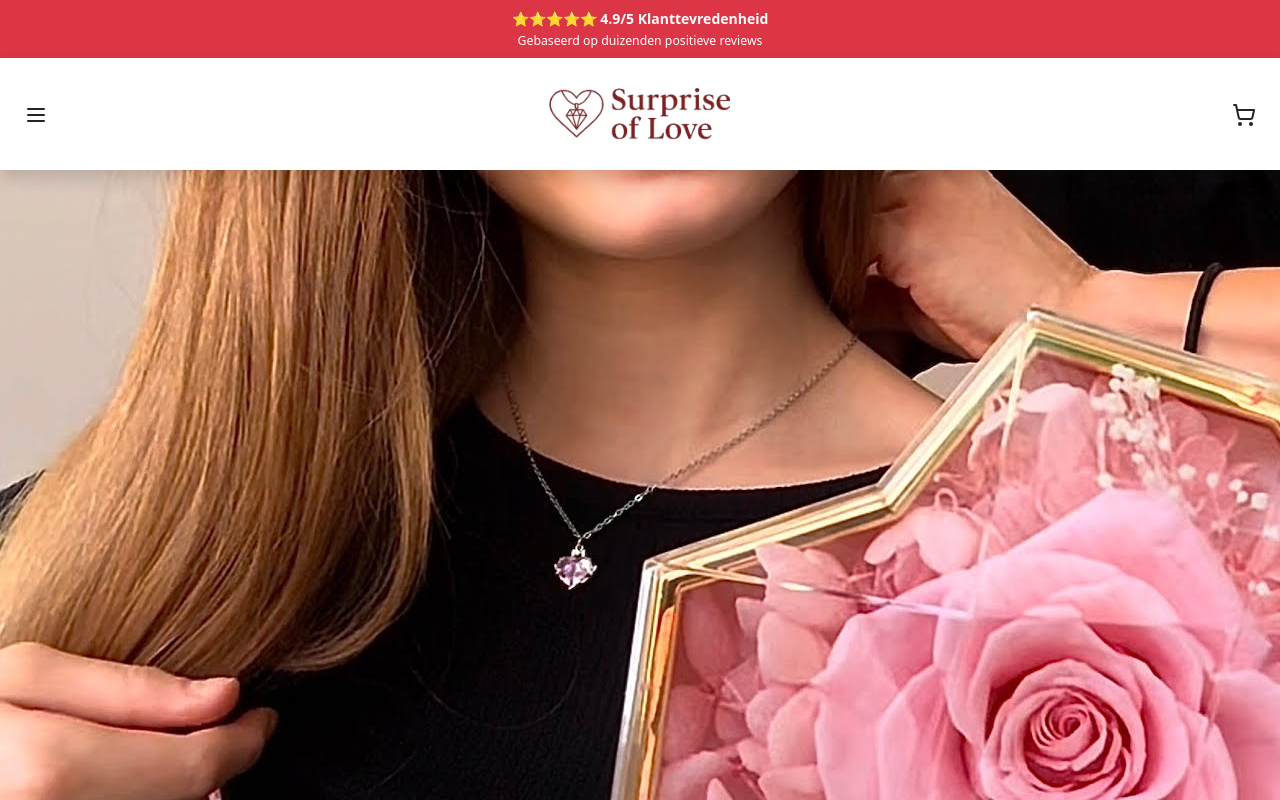
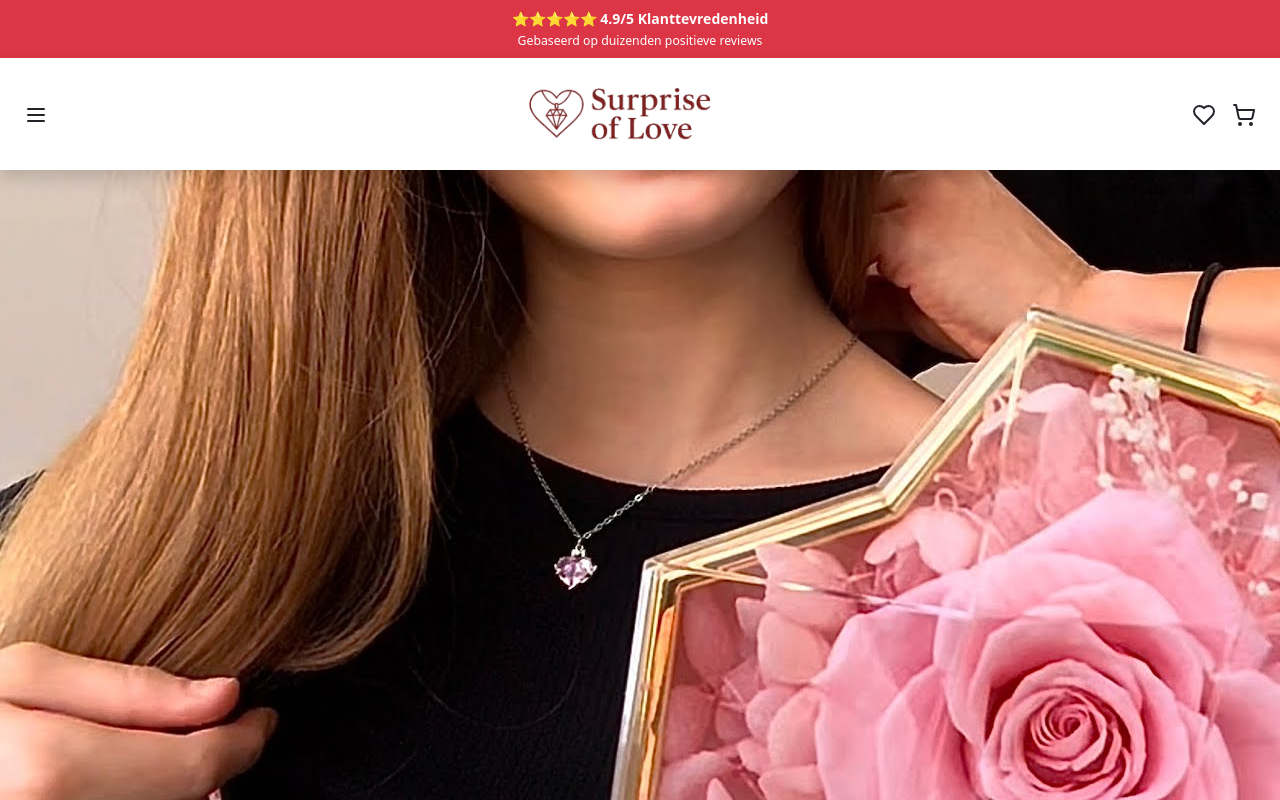
Before and after one commit to JanManikowski/Dropship-Mobile, a React (Vite) app: page / in a window 1280 px wide. Shown: the top 800 px of the page. Built offline with nearby package versions, Linux system fonts and the light colour scheme; no server answers; the database is empty.

Commit message:
Add wishlist and persist cart

```diff
--- a/src/components/Navbar.jsx
+++ b/src/components/Navbar.jsx
@@ -1,14 +1,16 @@
 import React, { useState } from 'react';
-import { Menu, ShoppingCart } from 'lucide-react';
+import { Menu, ShoppingCart, Heart } from 'lucide-react';
 import logo from '../assets/images/logo2.png';
 import { Link } from 'react-router-dom';
 import { useCart } from '../context/CartContext';
+import { useWishlist } from '../context/WishlistContext';
 import TopBanner from '../components/TopBanner';
 
 
 const Navbar = () => {
   const [isOpen, setIsOpen] = useState(false);
   const { cart } = useCart();
+  const { wishlist } = useWishlist();
 
   const toggleMenu = () => setIsOpen(!isOpen);
 
@@ -21,6 +23,15 @@ const Navbar = () => {
             <Menu className="w-6 h-6" />
           </button>
           <img src={logo} alt="Surprise of Love" style={{ height: '64px' }} />
+          <div className="d-flex align-items-center gap-3">
+            <span className="position-relative">
+              <Heart />
+              {wishlist.length > 0 && (
+                <span className="position-absolute top-0 start-100 translate-middle badge rounded-pill bg-danger">
+                  {wishlist.length}
+                </span>
+              )}
+            </span>
             <Link to="/cart" className="text-dark position-relative">
               <ShoppingCart className="w-6 h-6" />
               {cart.length > 0 && (
@@ -29,6 +40,7 @@ const Navbar = () => {
                 </span>
               )}
             </Link>
+          </div>
         </div>
 
         {isOpen && (
--- a/src/context/CartContext.jsx
+++ b/src/context/CartContext.jsx
@@ -1,18 +1,31 @@
-import React, { createContext, useContext, useState } from 'react';
+import React, { createContext, useContext, useEffect, useState } from 'react';
 
 const CartContext = createContext();
 
 export const useCart = () => useContext(CartContext);
 
 export const CartProvider = ({ children }) => {
-  const [cart, setCart] = useState([]);
+  const [cart, setCart] = useState(() => {
+    const stored = localStorage.getItem('cart');
+    return stored ? JSON.parse(stored) : [];
+  });
+
+  useEffect(() => {
+    localStorage.setItem('cart', JSON.stringify(cart));
+  }, [cart]);
 
   const addToCart = (product) => {
     setCart((prev) => [...prev, product]);
   };
 
+  const removeFromCart = (id) => {
+    setCart((prev) => prev.filter((item) => item.id !== id));
+  };
+
+  const clearCart = () => setCart([]);
+
   return (
-    <CartContext.Provider value={{ cart, addToCart, setCart }}>
+    <CartContext.Provider value={{ cart, addToCart, removeFromCart, clearCart, setCart }}>
       {children}
     </CartContext.Provider>
   );
--- /dev/null
+++ b/src/context/WishlistContext.jsx
@@ -0,0 +1,34 @@
+import React, { createContext, useContext, useEffect, useState } from 'react';
+
+const WishlistContext = createContext();
+
+export const useWishlist = () => useContext(WishlistContext);
+
+export const WishlistProvider = ({ children }) => {
+  const [wishlist, setWishlist] = useState(() => {
+    const stored = localStorage.getItem('wishlist');
+    return stored ? JSON.parse(stored) : [];
+  });
+
+  useEffect(() => {
+    localStorage.setItem('wishlist', JSON.stringify(wishlist));
+  }, [wishlist]);
+
+  const addToWishlist = (product) => {
+    setWishlist((prev) => [...prev, product]);
+  };
+
+  const removeFromWishlist = (id) => {
+    setWishlist((prev) => prev.filter((item) => item.id !== id));
+  };
+
+  const isWishlisted = (id) => wishlist.some((item) => item.id === id);
+
+  return (
+    <WishlistContext.Provider
+      value={{ wishlist, addToWishlist, removeFromWishlist, isWishlisted, setWishlist }}
+    >
+      {children}
+    </WishlistContext.Provider>
+  );
+};
--- a/src/main.jsx
+++ b/src/main.jsx
@@ -5,12 +5,15 @@ import './index.css';
 import App from './App.jsx';
 import { CartProvider } from './context/CartContext.jsx';
 import { AuthProvider } from './context/AuthContext.jsx';
+import { WishlistProvider } from './context/WishlistContext.jsx';
 
 createRoot(document.getElementById('root')).render(
   <StrictMode>
     <AuthProvider>
       <CartProvider>
-        <App />
+        <WishlistProvider>
+          <App />
+        </WishlistProvider>
       </CartProvider>
     </AuthProvider>
   </StrictMode>
--- a/src/pages/CartPage.jsx
+++ b/src/pages/CartPage.jsx
@@ -5,11 +5,11 @@ import Footer from '../components/Footer';
 import { useNavigate } from 'react-router-dom';
 
 const CartPage = () => {
-  const { cart, setCart } = useCart();
+  const { cart, setCart, removeFromCart } = useCart();
   const navigate = useNavigate();
 
   const handleRemove = (id) => {
-    setCart(cart.filter(item => item.id !== id));
+    removeFromCart(id);
   };
 
   const handleQuantityChange = (id, delta) => {
--- a/src/pages/CheckoutPage.jsx
+++ b/src/pages/CheckoutPage.jsx
@@ -5,7 +5,7 @@ import { db } from '../firebase';
 import { collection, addDoc } from 'firebase/firestore';
 
 const CheckoutPage = () => {
-  const { cart, setCart } = useCart();
+  const { cart, clearCart } = useCart();
   const navigate = useNavigate();
   const navigateRef = useRef(navigate);
   const [userData, setUserData] = useState({ name: '', email: '', address: '' });
@@ -34,7 +34,7 @@ const CheckoutPage = () => {
         }),
         onApprove: (data, actions) => actions.order.capture().then(() => {
           navigateRef.current('/thankyou');
-          setTimeout(() => setCart([]), 100);
+          setTimeout(() => clearCart(), 100);
         })
       }).render('#paypal-button-container');
     });
--- a/src/pages/ProductDetailPage.jsx
+++ b/src/pages/ProductDetailPage.jsx
@@ -5,11 +5,13 @@ import { db } from '../firebase';
 import Navbar from '../components/Navbar';
 import Footer from '../components/Footer';
 import { useCart } from '../context/CartContext';
+import { useWishlist } from '../context/WishlistContext';
 import ImageCarousel from '../components/ImageCarousel';
 
 const ProductDetailPage = () => {
   const { id } = useParams();
   const { addToCart } = useCart();
+  const { wishlist, addToWishlist, removeFromWishlist } = useWishlist();
   const [product, setProduct] = useState(null);
   const [loading, setLoading] = useState(true);
   const [wish, setWish] = useState(false);
@@ -41,6 +43,10 @@ const ProductDetailPage = () => {
     return () => clearInterval(timer);
   }, []);
 
+  useEffect(() => {
+    setWish(wishlist.some((item) => item.id === id));
+  }, [id, wishlist]);
+
   const formatTime = (sec) => {
     const m = Math.floor(sec / 60).toString().padStart(2, '0');
     const s = (sec % 60).toString().padStart(2, '0');
@@ -56,6 +62,19 @@ const ProductDetailPage = () => {
     });
     setShowPopup(true);
     setTimeout(() => setShowPopup(false), 1500);
+  };
+
+  const handleWishlist = () => {
+    if (wish) {
+      removeFromWishlist(product.id);
+    } else {
+      addToWishlist({
+        id: product.id,
+        name: product.title,
+        price: product.discountPrice || product.price,
+        image: product.images?.[0],
+      });
+    }
   };
 
   if (loading) return <p className="text-center mt-5">Laden...</p>;
@@ -104,7 +123,7 @@ const ProductDetailPage = () => {
               )}
             </h3>
 
-            <button className="btn btn-outline-secondary mb-2" onClick={() => setWish(!wish)}>
+            <button className="btn btn-outline-secondary mb-2" onClick={handleWishlist}>
               {wish ? 'Wishlisted' : 'Add to Wishlist'}
             </button>
 
```
Lines whose indentation alone changed are shown as unchanged.
